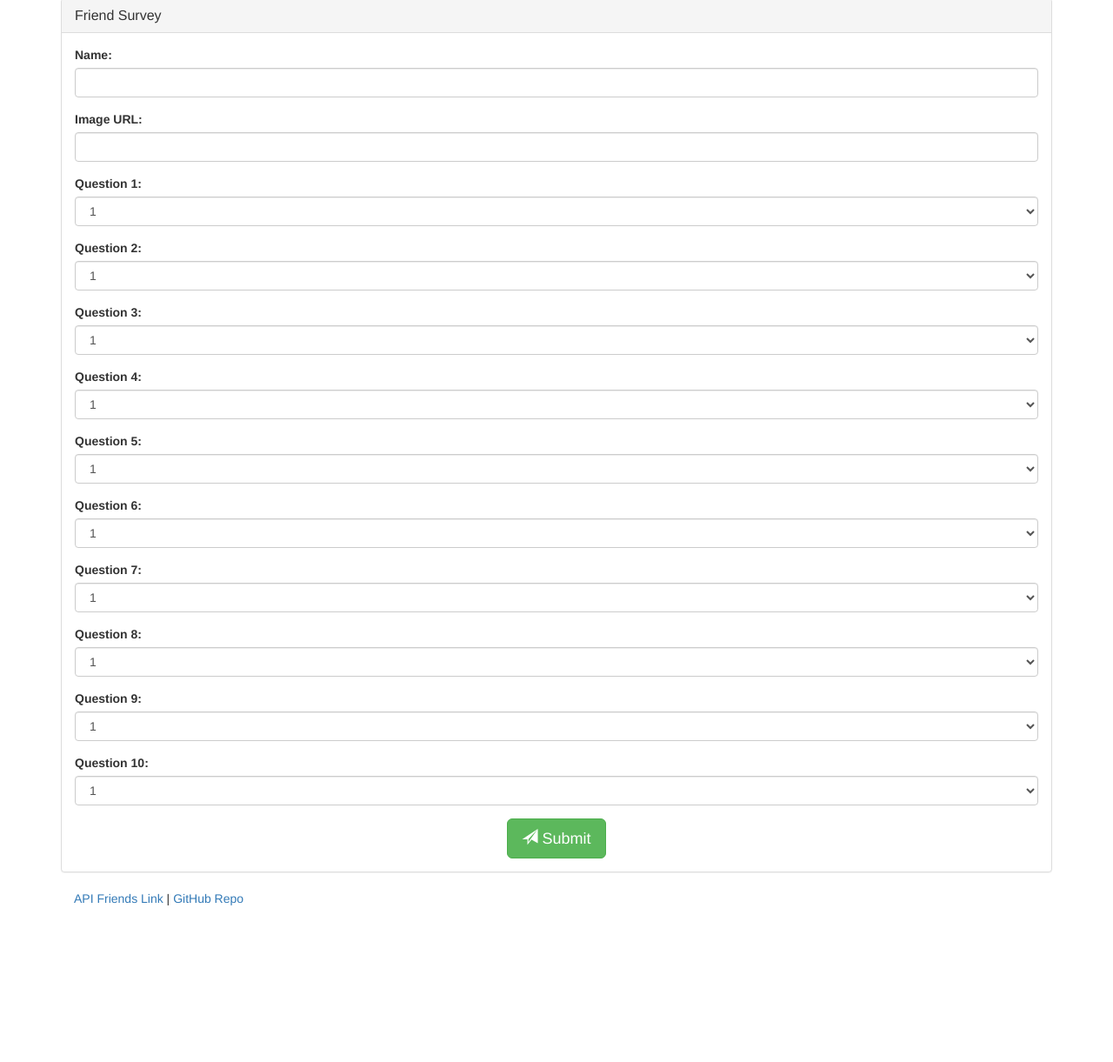
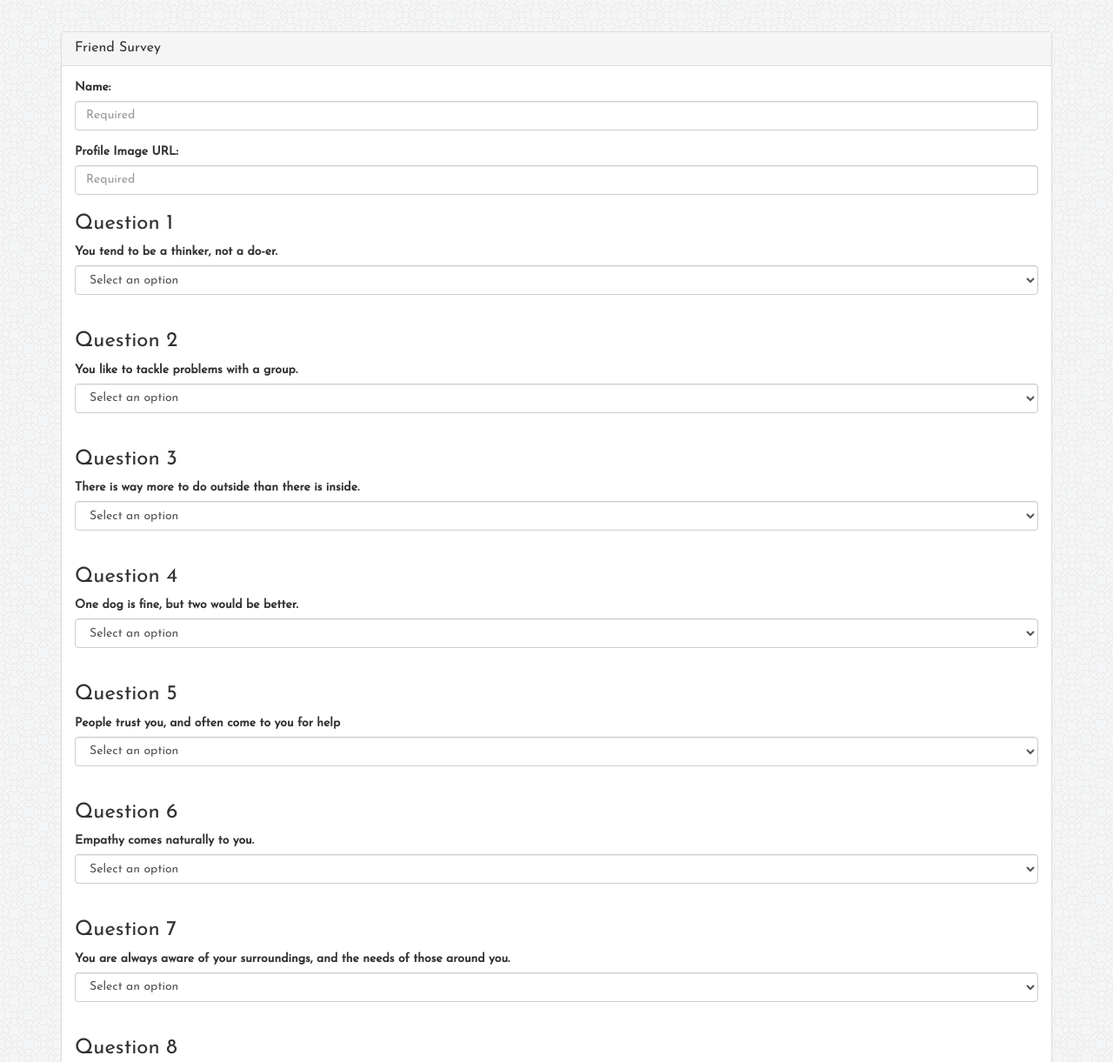
Before and after one commit to JS-Quinn/FriendFinder, a website: page app/public/survey.html in a window 1280 px wide. Shown: the part 433-1654 px from the top of the page at 87% size. Before the commit the page ends 1486 px from the top, so only its background shows below. Drawn offline with nearby package versions, Linux system fonts and the light colour scheme.

Commit message:
functioning app

```diff
--- a/app/public/css/style.css
+++ b/app/public/css/style.css
@@ -1,6 +1,6 @@
 body {
-    background-color: blue !important;
-    color: red;
+    font-family: 'Josefin Sans', sans-serif;
+    background-image: url("../images/circles-light.png");
 }
 
 .jumbotron {
--- /dev/null
+++ b/app/public/js/app.js
@@ -0,0 +1,65 @@
+const $questionContainer = $('.question-container');
+const $surveyForm = $('#survey-form');
+const $submitBtn = $('#submit');
+const $nameInput = $('#name');
+const $linkInput = $('#image');
+const $modal = $('#modal-match');
+const $nameModal = $('#modal-name');
+const $photoModal = $('#modal-photo');
+
+let questions = [
+    'You tend to be a thinker, not a do-er.',
+    'You like to tackle problems with a group.',
+    'There is way more to do outside than there is inside.',
+    'One dog is fine, but two would be better.',
+    'People trust you, and often come to you for help',
+    'Empathy comes naturally to you.',
+    'You are always aware of your surroundings, and the needs of those around you.',
+    'You prefer a good movie night to a night out.',
+    'Candy is dandy but liquor is quicker.',
+    'Today is going to be a good day.'
+  ];
+
+  // Function to generate html for survey questions and select inputs
+let buildQuestions = function () {
+    questions.forEach(function (x, y) {
+      let html =
+      `<h3>Question ${y + 1}</h3>
+      <div class="form-group">
+        <label for="q${y + 1}">${x}</label>
+        <select class="form-control questions" id="q${y + 1}" required>
+          <option value="" disabled selected>Select an option</option>
+          <option value="1">1 (Disagree)</option>
+          <option value="2">2</option>
+          <option value="3">3</option>
+          <option value="4">4</option>
+          <option value="5">5 (Agree)</option>
+        </select><br/>
+      </div>`;
+      $($questionContainer).append(html);
+    });
+  };
+
+
+$surveyForm.submit(function(e) {
+    e.preventDefault();
+    const $questClass = $(".questions");
+    let answers = [];
+    $questClass.each(function(i) {
+        answers.push($("#q" + (i + 1)).val());
+    });
+    var newFriend = {
+        name: $nameInput.val().trim(),
+        photo: $linkInput.val().trim(),
+        scores: answers
+    }
+    let currentURL = window.location.origin;
+    let apiPath = "/api/friends";
+    $.post(currentURL + apiPath, newFriend, function(data) {
+        $surveyForm[0].reset();
+        $nameModal.text(data.name);
+        $photoModal.attr("src", data.photo);
+        $modal.modal("show");
+    });
+    console.log(newFriend);
+});
--- a/app/public/survey.html
+++ b/app/public/survey.html
@@ -2,21 +2,20 @@
 <html lang="en">
 <head>
   <meta charset="UTF-8">
-  <title>Survey</title>
-  <link rel="stylesheet" href="https://maxcdn.bootstrapcdn.com/bootstrap/3.3.6/css/bootstrap.min.css">
-  <script src="https://code.jquery.com/jquery.js"></script>
-  <script src="https://maxcdn.bootstrapcdn.com/bootstrap/3.3.6/js/bootstrap.min.js"></script>
+  <meta name="viewport" content="width=device-width, initial-scale=1.0">
+  <title>FriendFinder</title>
+  <link rel="shortcut icon" href="img/favicon.ico" type="image/x-icon">
+  <link href="https://fonts.googleapis.com/css?family=Josefin+Sans" rel="stylesheet">
+  <link rel="stylesheet" href="https://maxcdn.bootstrapcdn.com/bootstrap/3.3.7/css/bootstrap.min.css" integrity="sha384-BVYiiSIFeK1dGmJRAkycuHAHRg32OmUcww7on3RYdg4Va+PmSTsz/K68vbdEjh4u" crossorigin="anonymous">
+  <link rel="stylesheet" type="text/css" href="css/style.css">
 </head>
 <body>
-
   <div class="container">
-
     <br>
     <br>
     <br>
-
     <div class="jumbotron">
-        <h1 class="text-center"><span class="glyphicon glyphicon-user"></span> Friend Finder</h1>
+        <h1 class="text-center"><span class="glyphicon glyphicon-user"></span> FriendFinder</h1>
         <hr>
         <h2 class="text-center">Need a new friend? Take a quick survey!</h2>
         <br>
@@ -24,179 +23,63 @@
         <a href="./home.html"><button type="button" class="btn btn-lg btn-default"><span class="glyphicon glyphicon-home"></span></button></a>
       </div>
     </div>
-
+    <br>
+    <br>
+    <br>
     <div class="row">
       <div class="col-lg-12">
-
         <div class="panel panel-default">
           <div class="panel-heading">
             <h4 class="panel-title">Friend Survey</h4>
           </div>
           <div class="panel-body">
-
+            <form id="survey-form">
                 <div class="form-group">
                     <label for="name">Name:</label>
-                <input type="text" class="form-control" id="name">
+                    <input type="text" class="form-control" id="name" required placeholder="Required">
                 </div>
                 <div class="form-group">
-                <label for="image">Image URL:</label>
-                <input type="text" class="form-control" id="image">
+                    <label for="image">Profile Image URL:</label>
+                    <input type="url" class="form-control" id="image" pattern="https?://.+" title="Include http:// or https://" required placeholder="Required">
                 </div>
-
-            <div class="form-group">
-                <label for="sel1">Question 1:</label>
-                <select class="form-control" id="sel1">
-                  <option>1</option>
-                  <option>2</option>
-                  <option>3</option>
-                  <option>4</option>
-                  <option>5</option>
-                </select>
-            </div>
-            <div class="form-group">
-                <label for="sel1">Question 2:</label>
-                <select class="form-control" id="sel1">
-                    <option>1</option>
-                    <option>2</option>
-                    <option>3</option>
-                    <option>4</option>
-                    <option>5</option>
-                </select>
-            </div>
-            <div class="form-group">
-                <label for="sel1">Question 3:</label>
-                <select class="form-control" id="sel1">
-                    <option>1</option>
-                    <option>2</option>
-                    <option>3</option>
-                    <option>4</option>
-                    <option>5</option>
-                </select>
-            </div>
-            <div class="form-group">
-                <label for="sel1">Question 4:</label>
-                <select class="form-control" id="sel1">
-                    <option>1</option>
-                    <option>2</option>
-                    <option>3</option>
-                    <option>4</option>
-                    <option>5</option>
-                </select>
-            </div>
-            <div class="form-group">
-                <label for="sel1">Question 5:</label>
-                <select class="form-control" id="sel1">
-                    <option>1</option>
-                    <option>2</option>
-                    <option>3</option>
-                    <option>4</option>
-                    <option>5</option>
-                </select>
-            </div>
-            <div class="form-group">
-                <label for="sel1">Question 6:</label>
-                <select class="form-control" id="sel1">
-                    <option>1</option>
-                    <option>2</option>
-                    <option>3</option>
-                    <option>4</option>
-                    <option>5</option>
-                </select>
-            </div>
-            <div class="form-group">
-                <label for="sel1">Question 7:</label>
-                <select class="form-control" id="sel1">
-                    <option>1</option>
-                    <option>2</option>
-                    <option>3</option>
-                    <option>4</option>
-                    <option>5</option>
-                </select>
-            </div>
-            <div class="form-group">
-                <label for="sel1">Question 8:</label>
-                <select class="form-control" id="sel1">
-                    <option>1</option>
-                    <option>2</option>
-                    <option>3</option>
-                    <option>4</option>
-                    <option>5</option>
-                </select>
-            </div>
-            <div class="form-group">
-                <label for="sel1">Question 9:</label>
-                <select class="form-control" id="sel1">
-                    <option>1</option>
-                    <option>2</option>
-                    <option>3</option>
-                    <option>4</option>
-                    <option>5</option>
-                </select>
-            </div>
-            <div class="form-group">
-                <label for="sel1">Question 10:</label>
-                <select class="form-control" id="sel1">
-                    <option>1</option>
-                    <option>2</option>
-                    <option>3</option>
-                    <option>4</option>
-                    <option>5</option>
-                </select>
-            </div>
-            <div class="text-center">
-                    <a><button type="button" class="btn btn-lg btn-success"><span class="glyphicon glyphicon-send"></span> Submit </button></a>
+                <div class="question-container"></div>
+                <button type="submit" id="submit" class="btn btn-lg btn-success"><span class="glyphicon glyphicon-send"></span> Submit </button>
+            </form>
         </div>
       </div>
     </div>
 
+    <div class="modal fade" id="modal-match" tabindex="-1" role="dialog" aria-labelledby="modal-label">
+            <div class="modal-dialog" role="document">
+              <div class="modal-content">
+                <div class="modal-header">
+                  <button type="button" class="close" data-dismiss="modal" aria-label="Close"></button>
+                  <h4 class="modal-title" id="modal-label">We found a Match!</h4>
+                </div>
+                <div class="modal-body">
+                  <p id="modal-name"></p>
+                  <img id="modal-photo" src="" alt="profile image">
+                </div>
+                <div class="modal-footer">
+                  <button type="button" class="btn btn-primary btn-sm" data-dismiss="modal"><span class="glyphicon glyphicon-remove-sign" aria-hidden="true"></span>Close</button>
                 </div>
               </div>
+            </div>
+          </div>
+        </div>
+
 
           <footer class="footer">
       <div class="container">
         <p><a href="/api/friends">API Friends Link</a> | <a href="https://github.com/JS-Quinn/FriendFinder">GitHub Repo</a></p>
       </div>
+    </footer>
 
-    </footer>
-  </div>
+    <script src="https://code.jquery.com/jquery-3.2.1.min.js" integrity="sha256-hwg4gsxgFZhOsEEamdOYGBf13FyQuiTwlAQgxVSNgt4=" crossorigin="anonymous"></script>
+    <script src="https://maxcdn.bootstrapcdn.com/bootstrap/3.3.7/js/bootstrap.min.js" integrity="sha384-Tc5IQib027qvyjSMfHjOMaLkfuWVxZxUPnCJA7l2mCWNIpG9mGCD8wGNIcPD7Txa" crossorigin="anonymous"></script>
+    <script src="js/app.js"></script>
+    <script>
+        buildQuestions();
+    </script>
 </body>
 </html>
-
-<!-- BELOW CODE IS CRITICAL. IT HANDLES HOW FORM DATA IS SENT TO OUR SERVER -->
-<script type="text/javascript">
-
-    // In this code below we create the Front-end JavaScript which "POSTS" our form data to our express server.
-    // In essence, when the user hits submit, jQuery grabs all of the fields then sends a post request to our api
-    // Our api recognizes the route (/api/tables)... and then runs the associated code (found in api-routes.js).
-    // In this case the associated code "saves" the data to the table-data.js file or waitinglist-data.js file
-
-    $(".submit").on("click", function(event) {
-      event.preventDefault();
-
-      // Here we grab the form elements
-      var newFriend = {
-        friendName: $("#name").val().trim(),
-        friendImage: $("#image").val().trim(),
-        friendScores: $("#scores").val().trim(),
-      };
-
-      console.log(newFriend);
-
-      // This line is the magic. It"s very similar to the standard ajax function we used.
-      // Essentially we give it a URL, we give it the object we want to send, then we have a "callback".
-      // The callback is the response of the server. In our case, we set up code in api-routes that "returns" true or false
-      // depending on if a tables is available or not.
-
-      $.post("/api/friends", newFriend,
-        function(data) {
-
-            alert("Yay! You are officially booked!");
-
-            // Clear the form after submitting
-            $("#name").val("");
-            $("#image").val("");
-        });
-
-    });
-
-</script>
--- a/server.js
+++ b/server.js
@@ -4,8 +4,6 @@
 const express = require("express");
 const bodyParser = require("body-parser");
 const path = require("path");
-
-
 
 // ==============================================================================
 // EXPRESS CONFIGURATION
@@ -18,7 +16,7 @@ const PORT = process.env.PORT || 8080;
 // Sets up the Express app to handle data parsing
 app.use(bodyParser.urlencoded({ extended: true }));
 app.use(bodyParser.json());
-
+app.use(bodyParser.text());
 app.use(express.static(path.join(__dirname, './app/public')))
 
 // ================================================================================
@@ -34,7 +32,6 @@ require("./app/routing/htmlRoutes")(app);
 // The below code starts the server
 // =============================================================================
 
-
 app.listen(PORT, () => {
   console.log(`Welcome to Friend Finder. Now looking for friends on port ${PORT}!`);
 });
```
Also changed, not shown: app/data/friends.js (+28 -14 lines), app/public/home.html (+7 -12 lines), app/routing/apiRoutes.js (+19 -2 lines), app/public/images/circles-light.png (added). Lines whose indentation alone changed are shown as unchanged.
